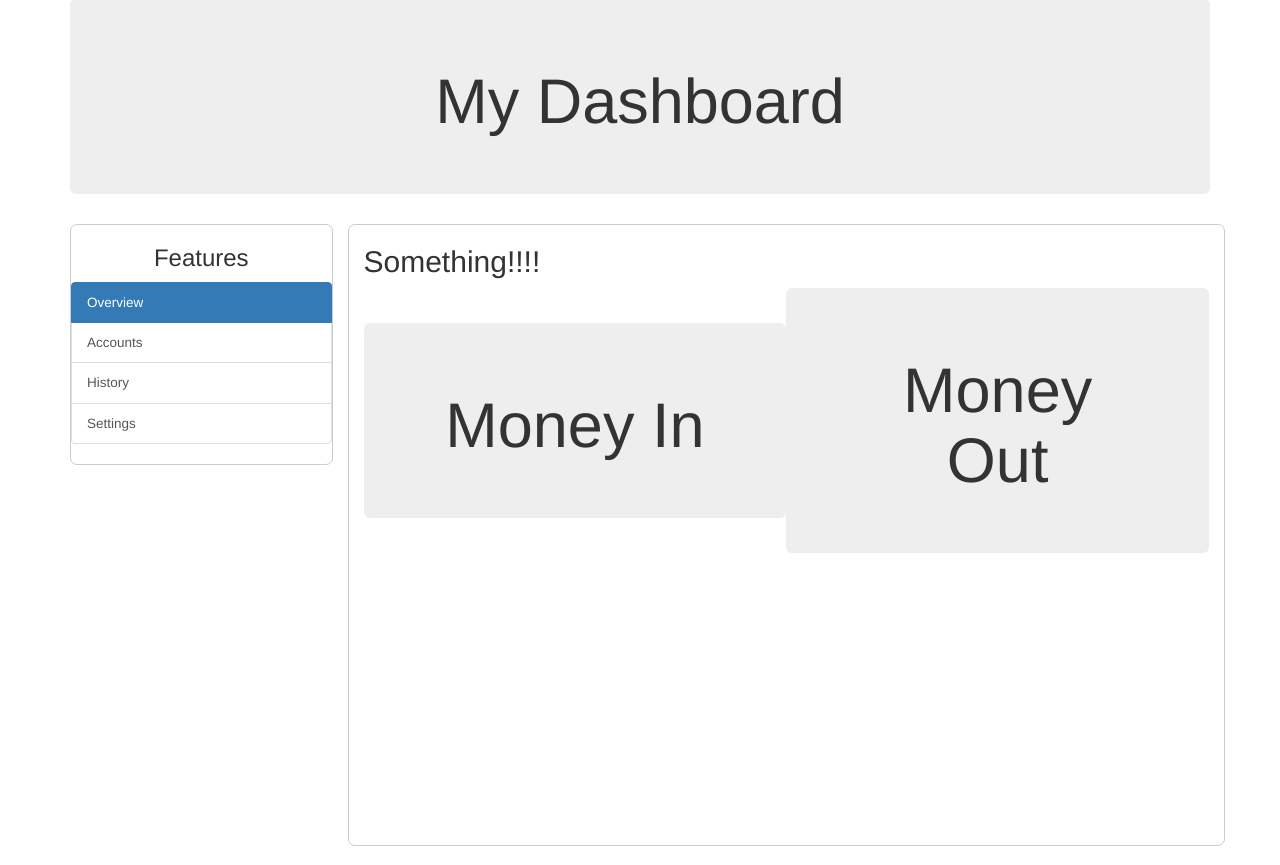
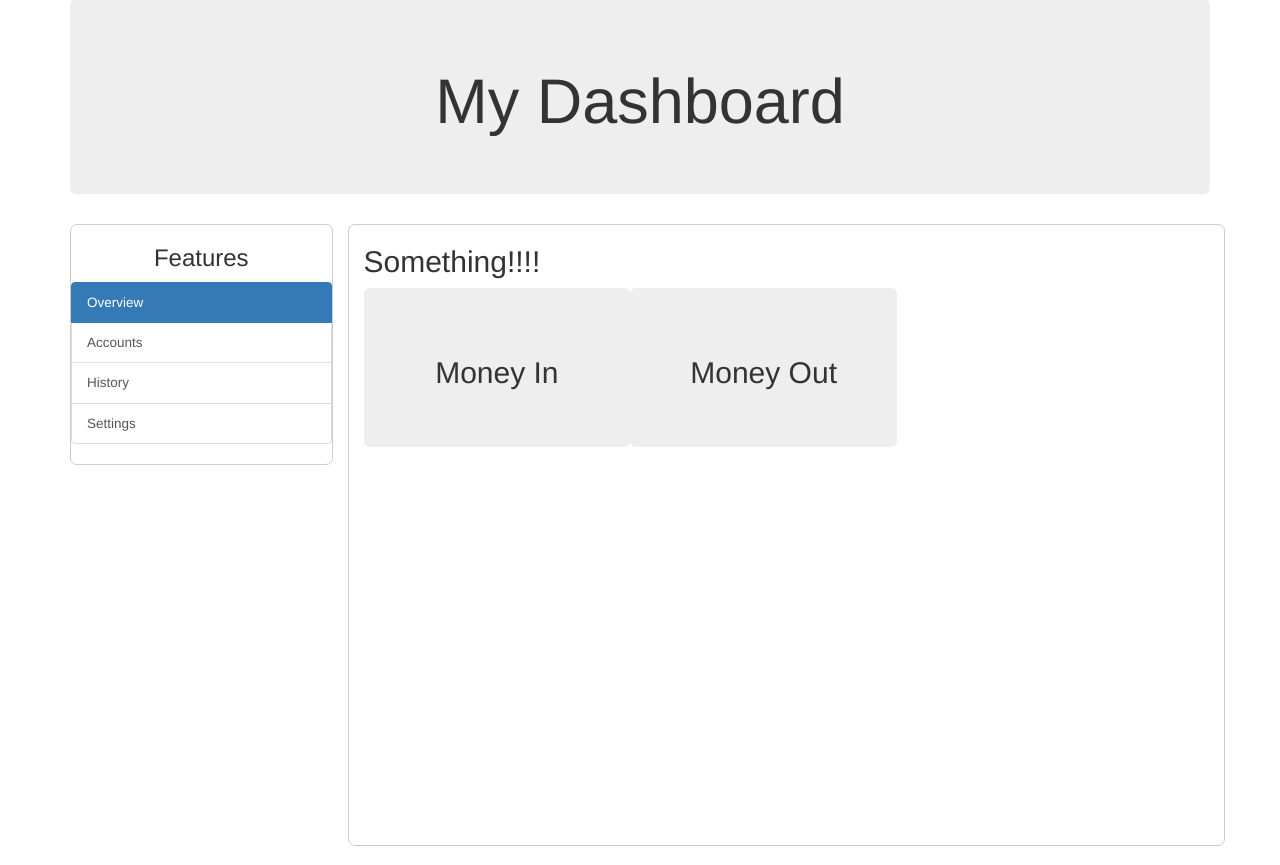
Before and after one commit to HackerByName/DURHACK2019, a Flask app: page /dashboard in a window 1280 px wide. Shown: the part 73-938 px from the top of the page. Run offline with Flask 2, Linux system fonts and the light colour scheme; some libraries are stand-ins or nearby versions.

Commit message:
Update dashboard.html

```diff
--- a/flask_site/templates/dashboard.html
+++ b/flask_site/templates/dashboard.html
@@ -26,13 +26,13 @@
 			<table>
 				<tr>
 					<td width = "50%">
-						<div class="jumbotron" allign="center" width="80%">
-							<h1 class="display-4 text-center">Money In</h1>
+						<div class="jumbotron" allign="center" width="80%" height="30%">
+							<h2 class="display-4 text-center">Money In</h2>
 						</div>
 					</td>
 					<td width = "50%">
-						<div class="jumbotron" allign="center" width="80%">
-							<h1 class="display-4 text-center">Money Out</h1>
+						<div class="jumbotron" allign="center" width="80%" height="30%">
+							<h2 class="display-4 text-center">Money Out</h2>
 						</div>
 					</td>
 				</tr>
```
